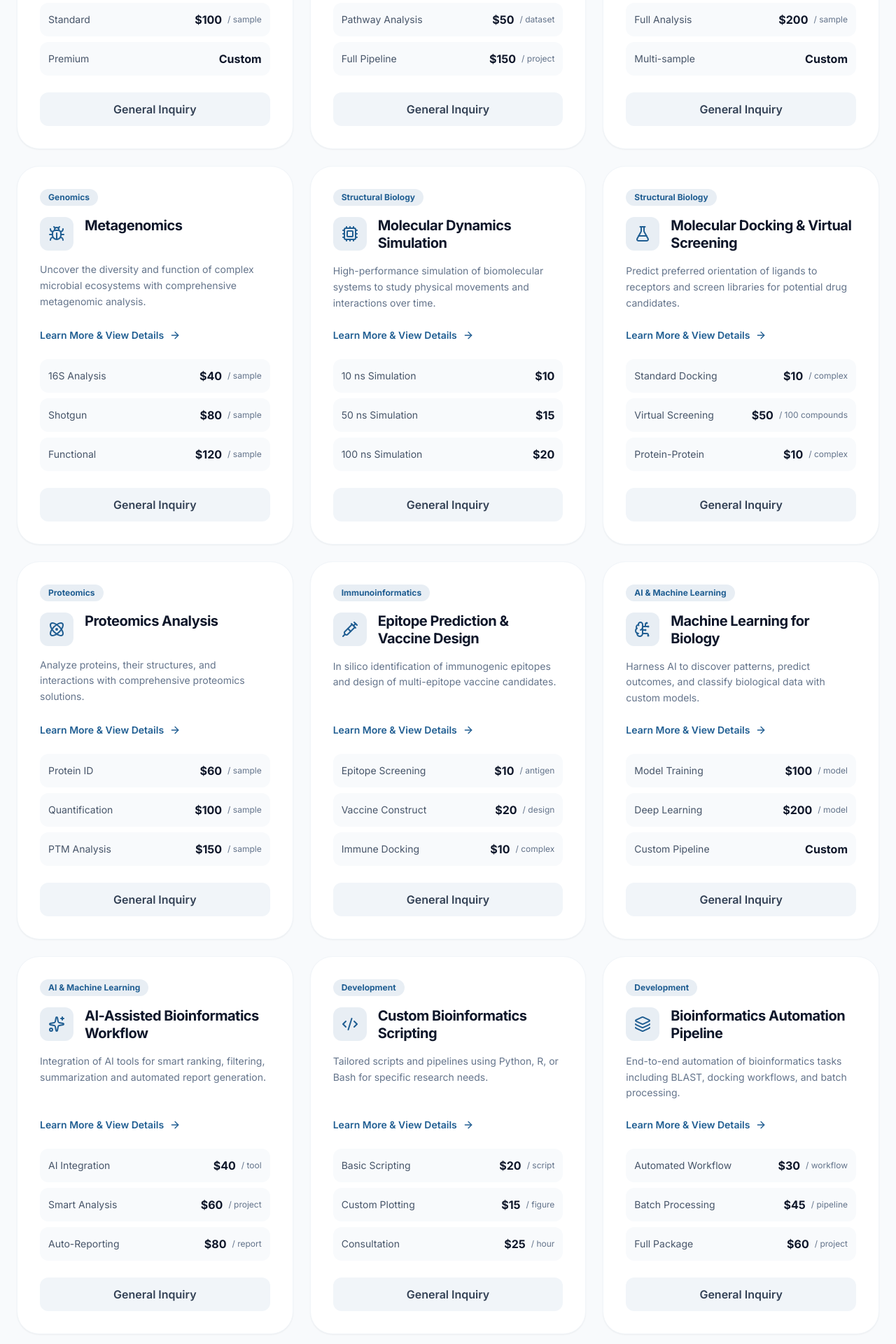
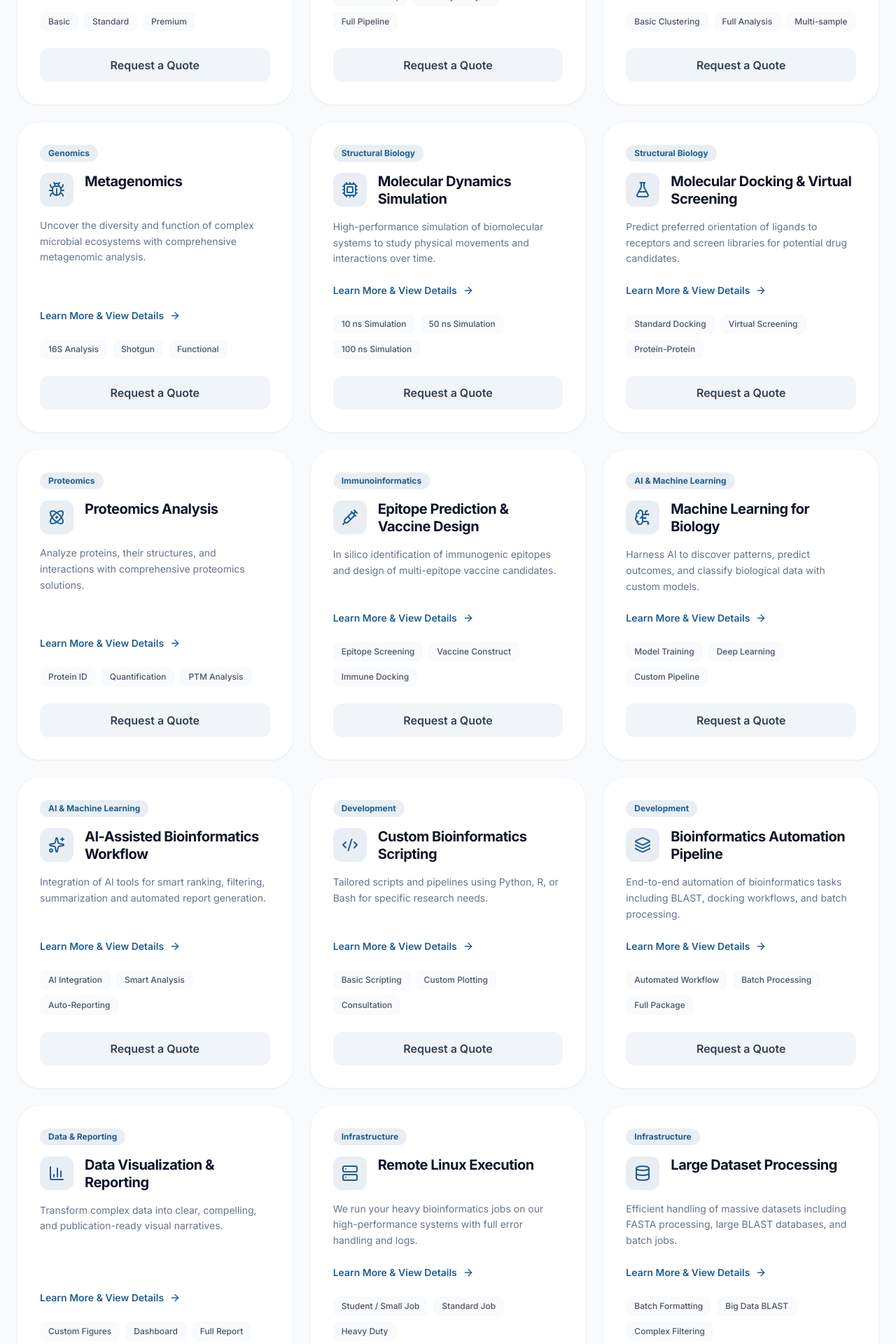
Before and after one commit to hossainlab/deepbioltd, a Next.js app: page /services in a window 1280 px wide. Shown: the part 840-2760 px from the top of the page at 70% size. Built offline with nearby package versions, Linux system fonts and the light colour scheme.

Commit message:
refactor: restructure services page and navbar

```diff
--- a/components/ServicesPage.tsx
+++ b/components/ServicesPage.tsx
@@ -24,10 +24,8 @@ import {
   Sparkles,
 } from 'lucide-react'
 
-type PricingTier = {
+type ServiceOption = {
   name: string
-  price: string
-  unit?: string
 }
 
 type Service = {
@@ -37,7 +35,7 @@ type Service = {
   title: string
   description: string
   icon: React.ElementType
-  pricing: PricingTier[]
+  options: ServiceOption[]
   details?: {
     overview: string
     features: string[]
@@ -51,12 +49,12 @@ const services: Service[] = [
     category: 'Genomics',
     categoryColor: 'bg-brand-primary/10 text-brand-primary',
     title: 'NGS Data Analysis',
-    description: 'Comprehensive sequencing analysis pipelines. Premium pricing depends on sample size, volume, and analysis complexity.',
+    description: 'Comprehensive sequencing analysis pipelines. Scope depends on sample size, volume, and analysis complexity.',
     icon: Dna,
-    pricing: [
-      { name: 'Basic', price: '$50', unit: '/ sample' },
-      { name: 'Standard', price: '$100', unit: '/ sample' },
-      { name: 'Premium', price: 'Custom' },
+    options: [
+      { name: 'Basic' },
+      { name: 'Standard' },
+      { name: 'Premium' },
     ],
     details: {
       overview: 'End-to-end NGS data analysis from raw reads to biological insights. We support WGS, WES, RNA-Seq, ChIP-Seq, and more.',
@@ -71,10 +69,10 @@ const services: Service[] = [
     title: 'Transcriptomics Analysis',
     description: 'Explore gene expression dynamics and regulatory networks with high-resolution transcriptomic analysis services.',
     icon: Microscope,
-    pricing: [
-      { name: 'Bulk RNA-Seq', price: '$75', unit: '/ sample' },
-      { name: 'Pathway Analysis', price: '$50', unit: '/ dataset' },
-      { name: 'Full Pipeline', price: '$150', unit: '/ project' },
+    options: [
+      { name: 'Bulk RNA-Seq' },
+      { name: 'Pathway Analysis' },
+      { name: 'Full Pipeline' },
     ],
     details: {
       overview: 'Comprehensive transcriptomic analysis to understand gene expression patterns and uncover regulatory mechanisms.',
@@ -89,10 +87,10 @@ const services: Service[] = [
     title: 'Single-Cell Analysis',
     description: 'Dissect tissue heterogeneity and cellular dynamics with cutting-edge single-cell sequencing analysis.',
     icon: TestTube,
-    pricing: [
-      { name: 'Basic Clustering', price: '$100', unit: '/ sample' },
-      { name: 'Full Analysis', price: '$200', unit: '/ sample' },
-      { name: 'Multi-sample', price: 'Custom' },
+    options: [
+      { name: 'Basic Clustering' },
+      { name: 'Full Analysis' },
+      { name: 'Multi-sample' },
     ],
     details: {
       overview: 'Analyze gene expression at single-cell resolution with cell type identification and trajectory analysis.',
@@ -107,10 +105,10 @@ const services: Service[] = [
     title: 'Metagenomics',
     description: 'Uncover the diversity and function of complex microbial ecosystems with comprehensive metagenomic analysis.',
     icon: Bug,
-    pricing: [
-      { name: '16S Analysis', price: '$40', unit: '/ sample' },
-      { name: 'Shotgun', price: '$80', unit: '/ sample' },
-      { name: 'Functional', price: '$120', unit: '/ sample' },
+    options: [
+      { name: '16S Analysis' },
+      { name: 'Shotgun' },
+      { name: 'Functional' },
     ],
     details: {
       overview: 'Analyze microbial communities directly from environmental samples to reveal taxonomic composition.',
@@ -125,11 +123,11 @@ const services: Service[] = [
     title: 'Molecular Dynamics Simulation',
     description: 'High-performance simulation of biomolecular systems to study physical movements and interactions over time.',
     icon: Cpu,
-    pricing: [
-      { name: '10 ns Simulation', price: '$10' },
-      { name: '50 ns Simulation', price: '$15' },
-      { name: '100 ns Simulation', price: '$20' },
-      { name: 'Custom Duration', price: 'Contact' },
+    options: [
+      { name: '10 ns Simulation' },
+      { name: '50 ns Simulation' },
+      { name: '100 ns Simulation' },
+      { name: 'Custom Duration' },
     ],
     details: {
       overview: 'Molecular dynamics simulations provide insights into the dynamic behavior of biomolecules.',
@@ -144,10 +142,10 @@ const services: Service[] = [
     title: 'Molecular Docking & Virtual Screening',
     description: 'Predict preferred orientation of ligands to receptors and screen libraries for potential drug candidates.',
     icon: FlaskConical,
-    pricing: [
-      { name: 'Standard Docking', price: '$10', unit: '/ complex' },
-      { name: 'Virtual Screening', price: '$50', unit: '/ 100 compounds' },
-      { name: 'Protein-Protein', price: '$10', unit: '/ complex' },
+    options: [
+      { name: 'Standard Docking' },
+      { name: 'Virtual Screening' },
+      { name: 'Protein-Protein' },
     ],
     details: {
       overview: 'Leverage computational chemistry to predict how small molecules interact with protein targets.',
@@ -162,10 +160,10 @@ const services: Service[] = [
     title: 'Proteomics Analysis',
     description: 'Analyze proteins, their structures, and interactions with comprehensive proteomics solutions.',
     icon: Atom,
-    pricing: [
-      { name: 'Protein ID', price: '$60', unit: '/ sample' },
-      { name: 'Quantification', price: '$100', unit: '/ sample' },
-      { name: 'PTM Analysis', price: '$150', unit: '/ sample' },
+    options: [
+      { name: 'Protein ID' },
+      { name: 'Quantification' },
+      { name: 'PTM Analysis' },
     ],
     details: {
       overview: 'Go beyond the genome to understand the proteome with identification, quantification, and characterization.',
@@ -180,10 +178,10 @@ const services: Service[] = [
     title: 'Epitope Prediction & Vaccine Design',
     description: 'In silico identification of immunogenic epitopes and design of multi-epitope vaccine candidates.',
     icon: Syringe,
-    pricing: [
-      { name: 'Epitope Screening', price: '$10', unit: '/ antigen' },
-      { name: 'Vaccine Construct', price: '$20', unit: '/ design' },
-      { name: 'Immune Docking', price: '$10', unit: '/ complex' },
+    options: [
+      { name: 'Epitope Screening' },
+      { name: 'Vaccine Construct' },
+      { name: 'Immune Docking' },
     ],
     details: {
       overview: 'Computational immunology services for identifying T-cell and B-cell epitopes and designing vaccines.',
@@ -198,10 +196,10 @@ const services: Service[] = [
     title: 'Machine Learning for Biology',
     description: 'Harness AI to discover patterns, predict outcomes, and classify biological data with custom models.',
     icon: BrainCircuit,
-    pricing: [
-      { name: 'Model Training', price: '$100', unit: '/ model' },
-      { name: 'Deep Learning', price: '$200', unit: '/ model' },
-      { name: 'Custom Pipeline', price: 'Custom' },
+    options: [
+      { name: 'Model Training' },
+      { name: 'Deep Learning' },
+      { name: 'Custom Pipeline' },
     ],
     details: {
       overview: 'Apply state-of-the-art machine learning algorithms to biological datasets for predictive modeling.',
@@ -216,10 +214,10 @@ const services: Service[] = [
     title: 'AI-Assisted Bioinformatics Workflow',
     description: 'Integration of AI tools for smart ranking, filtering, summarization and automated report generation.',
     icon: Sparkles,
-    pricing: [
-      { name: 'AI Integration', price: '$40', unit: '/ tool' },
-      { name: 'Smart Analysis', price: '$60', unit: '/ project' },
-      { name: 'Auto-Reporting', price: '$80', unit: '/ report' },
+    options: [
+      { name: 'AI Integration' },
+      { name: 'Smart Analysis' },
+      { name: 'Auto-Reporting' },
     ],
     details: {
       overview: 'Leverage AI-powered tools to accelerate your bioinformatics workflows with intelligent automation.',
@@ -234,10 +232,10 @@ const services: Service[] = [
     title: 'Custom Bioinformatics Scripting',
     description: 'Tailored scripts and pipelines using Python, R, or Bash for specific research needs.',
     icon: Code2,
-    pricing: [
-      { name: 'Basic Scripting', price: '$20', unit: '/ script' },
-      { name: 'Custom Plotting', price: '$15', unit: '/ figure' },
-      { name: 'Consultation', price: '$25', unit: '/ hour' },
+    options: [
+      { name: 'Basic Scripting' },
+      { name: 'Custom Plotting' },
+      { name: 'Consultation' },
     ],
     details: {
       overview: 'Bespoke bioinformatics solutions for unique research challenges with custom tools and pipelines.',
@@ -252,10 +250,10 @@ const services: Service[] = [
     title: 'Bioinformatics Automation Pipeline',
     description: 'End-to-end automation of bioinformatics tasks including BLAST, docking workflows, and batch processing.',
     icon: Layers,
-    pricing: [
-      { name: 'Automated Workflow', price: '$30', unit: '/ workflow' },
-      { name: 'Batch Processing', price: '$45', unit: '/ pipeline' },
-      { name: 'Full Package', price: '$60', unit: '/ project' },
+    options: [
+      { name: 'Automated Workflow' },
+      { name: 'Batch Processing' },
+      { name: 'Full Package' },
     ],
     details: {
       overview: 'Automate repetitive bioinformatics tasks with robust, scalable pipelines.',
@@ -270,10 +268,10 @@ const services: Service[] = [
     title: 'Data Visualization & Reporting',
     description: 'Transform complex data into clear, compelling, and publication-ready visual narratives.',
     icon: BarChart3,
-    pricing: [
-      { name: 'Custom Figures', price: '$15', unit: '/ figure' },
-      { name: 'Dashboard', price: '$100', unit: '/ dashboard' },
-      { name: 'Full Report', price: '$75', unit: '/ report' },
+    options: [
+      { name: 'Custom Figures' },
+      { name: 'Dashboard' },
+      { name: 'Full Report' },
     ],
     details: {
       overview: 'Professional visualization services to communicate your findings effectively.',
@@ -288,10 +286,10 @@ const services: Service[] = [
     title: 'Remote Linux Execution',
     description: 'We run your heavy bioinformatics jobs on our high-performance systems with full error handling and logs.',
     icon: Server,
-    pricing: [
-      { name: 'Student / Small Job', price: '$15', unit: '/ run' },
-      { name: 'Standard Job', price: '$30', unit: '/ run' },
-      { name: 'Heavy Duty', price: '$50', unit: '/ run' },
+    options: [
+      { name: 'Student / Small Job' },
+      { name: 'Standard Job' },
+      { name: 'Heavy Duty' },
     ],
     details: {
       overview: 'Offload computationally intensive bioinformatics tasks to our high-performance infrastructure.',
@@ -306,10 +304,10 @@ const services: Service[] = [
     title: 'Large Dataset Processing',
     description: 'Efficient handling of massive datasets including FASTA processing, large BLAST databases, and batch jobs.',
     icon: Database,
-    pricing: [
-      { name: 'Batch Formatting', price: '$25', unit: '/ dataset' },
-      { name: 'Big Data BLAST', price: '$50', unit: '/ run' },
-      { name: 'Complex Filtering', price: '$75', unit: '/ project' },
+    options: [
+      { name: 'Batch Formatting' },
+      { name: 'Big Data BLAST' },
+      { name: 'Complex Filtering' },
     ],
     details: {
       overview: 'Handle massive biological datasets with efficient processing pipelines.',
@@ -324,10 +322,10 @@ const services: Service[] = [
     title: 'Training & Academic Support',
     description: 'Hands-on guidance and academic support for bioinformatics projects, tools, and workflows.',
     icon: GraduationCap,
-    pricing: [
-      { name: 'Troubleshooting', price: '$10', unit: '/ session' },
-      { name: 'Topic Walkthrough', price: '$15', unit: '/ session' },
-      { name: '1-on-1 Mentorship', price: '$25', unit: '/ session' },
+    options: [
+      { name: 'Troubleshooting' },
+      { name: 'Topic Walkthrough' },
+      { name: '1-on-1 Mentorship' },
     ],
     details: {
       overview: 'Personalized training and mentorship for students and researchers learning bioinformatics.',
@@ -388,15 +386,11 @@ const ServiceModal: React.FC<ServiceModalProps> = ({ service, onClose }) => {
           </div>
 
           <div className="mb-8">
-            <h4 className="text-sm font-bold text-slate-900 uppercase tracking-wider mb-4">Pricing Options</h4>
+            <h4 className="text-sm font-bold text-slate-900 uppercase tracking-wider mb-4">Service Options</h4>
             <div className="grid grid-cols-3 gap-3">
-              {service.pricing.map((tier, idx) => (
+              {service.options.map((option, idx) => (
                 <div key={idx} className="p-4 bg-slate-50 rounded-xl text-center">
-                  <div className="text-sm font-medium text-slate-600 mb-1">{tier.name}</div>
-                  <div className="text-xl font-bold text-slate-900">
-                    {tier.price}
-                    {tier.unit && <span className="text-sm font-normal text-slate-500"> {tier.unit}</span>}
-                  </div>
+                  <div className="text-sm font-medium text-slate-700">{option.name}</div>
                 </div>
               ))}
             </div>
@@ -408,7 +402,7 @@ const ServiceModal: React.FC<ServiceModalProps> = ({ service, onClose }) => {
               className="flex-1 py-4 bg-brand-primary text-white rounded-xl font-bold flex items-center justify-center gap-2 hover:bg-brand-dark transition-colors"
             >
               <Mail className="w-5 h-5" />
-              Request Quote
+              Request a Quote
             </a>
             <button
               onClick={onClose}
@@ -451,15 +445,11 @@ const ServiceCard: React.FC<ServiceCardProps> = ({ service, onLearnMore }) => {
         Learn More & View Details <ArrowRight className="w-4 h-4" />
       </button>
 
-      <div className="space-y-2 mb-6">
-        {service.pricing.slice(0, 3).map((tier, idx) => (
-          <div key={idx} className="flex items-center justify-between p-3 bg-slate-50 rounded-xl">
-            <span className="text-sm text-slate-600">{tier.name}</span>
-            <div className="flex items-center gap-2">
-              <span className="font-bold text-slate-900">{tier.price}</span>
-              {tier.unit && <span className="text-xs text-slate-500">{tier.unit}</span>}
-            </div>
-          </div>
+      <div className="flex flex-wrap gap-2 mb-6">
+        {service.options.slice(0, 3).map((option, idx) => (
+          <span key={idx} className="px-3 py-1.5 bg-slate-50 text-slate-600 rounded-lg text-xs font-medium">
+            {option.name}
+          </span>
         ))}
       </div>
 
@@ -467,7 +457,7 @@ const ServiceCard: React.FC<ServiceCardProps> = ({ service, onLearnMore }) => {
         href={`mailto:services@deepbioltd.com?subject=Inquiry: ${service.title}`}
         className="w-full py-3 bg-slate-100 text-slate-700 rounded-xl font-semibold text-center hover:bg-brand-primary hover:text-white transition-all"
       >
-        General Inquiry
+        Request a Quote
       </a>
     </div>
   )
@@ -493,11 +483,11 @@ export const ServicesPage: React.FC = () => {
           </div>
 
           <h1 className="text-5xl md:text-7xl font-bold text-white leading-tight tracking-tight mb-6">
-            Our Services <span className="brand-text-gradient">&amp; Pricing</span>
+            Our <span className="brand-text-gradient">Services</span>
           </h1>
 
           <p className="text-xl text-slate-300 max-w-2xl mx-auto leading-relaxed font-light">
-            Premium bioinformatics services tailored to your research needs at competitive rates. From NGS analysis to AI-powered workflows.
+            Premium bioinformatics services tailored to your research needs. From NGS analysis to AI-powered workflows — request a quote for any service.
           </p>
         </div>
       </section>
@@ -593,7 +583,7 @@ export const ServicesPage: React.FC = () => {
               className="inline-flex items-center justify-center gap-2 px-10 py-5 bg-brand-primary text-white rounded-2xl font-bold hover:bg-brand-dark transition-all shadow-xl"
             >
               <Mail className="w-5 h-5" />
-              Contact for Custom Quote
+              Contact for a Custom Quote
             </a>
             <a
               href="/about"
```
Also changed, not shown: components/Navbar.tsx (+13 -0 lines), 1 other file (tests, documents, lock files or other folders).
